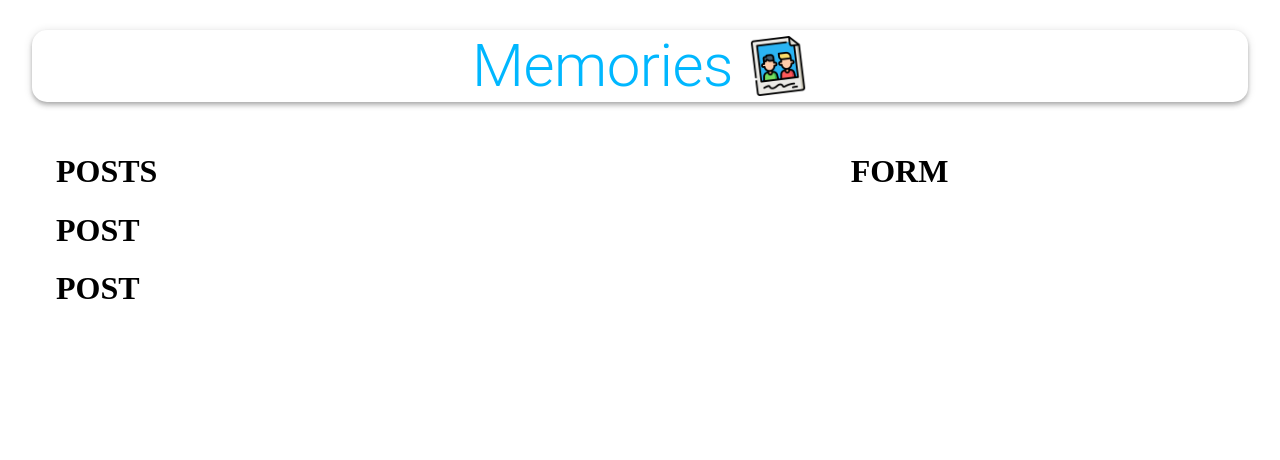
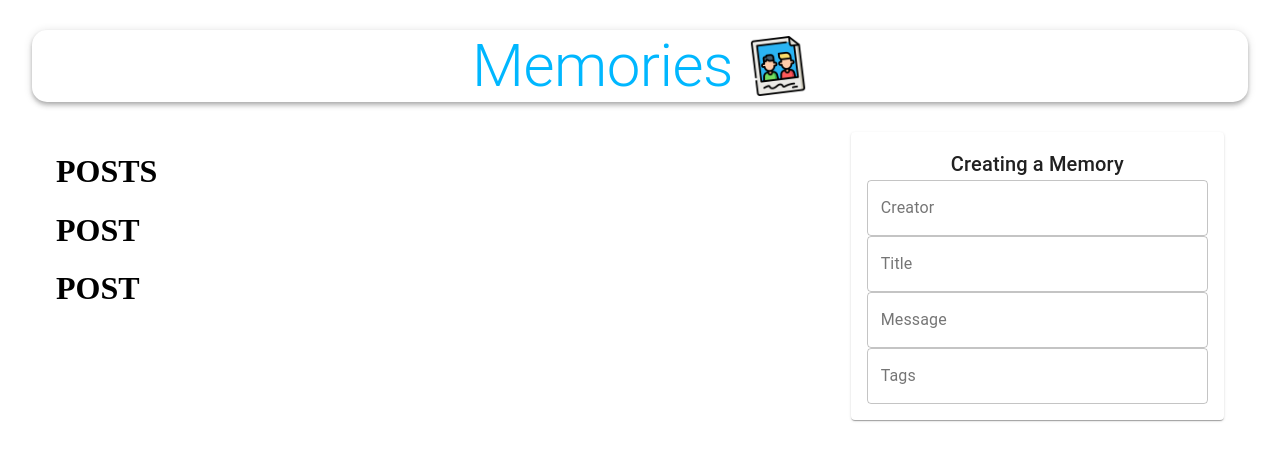
Before and after one commit to Logan-Bonnesen/naberhood, a React (Create React App) app in the folder client/: page / in a window 1280 px wide. Shown: the top 460 px of the page. Built offline with nearby package versions, Linux system fonts and the light colour scheme; no server answers.

Commit message:
adding text fields to form

```diff
--- a/client/src/components/Form/Form.js
+++ b/client/src/components/Form/Form.js
@@ -1,11 +1,26 @@
-import React from 'react';
+import React, { useState } from 'react';
+import { TextField, Button, Typography, Paper } from '@material-ui/core';
 
 import useStyles from './styles'
 
 const Form = () => {
+    const [postData, setPostData] = useState({ creator: '', title: '', message: '', tags: '', selectedFile: '' })
     const classes = useStyles();
+
+    const handleSubmit = () => {
+
+    }
     return (
-        <h1>FORM</h1>
+        <Paper className={classes.paper}>
+            <form autoComplete='off' noValidate className={classes.form} onSubmit={handleSubmit}>
+               <Typography variant="h6">Creating a Memory</Typography>
+               <TextField name="creator" variant="outlined" label="Creator" fullWidth value={postData.creator} onChange={(e) => setPostData({ ...postData, creator: e.target.value })} />
+               <TextField name="title" variant="outlined" label="Title" fullWidth value={postData.title} onChange={(e) => setPostData({ ...postData, title: e.target.value })} />
+               <TextField name="message" variant="outlined" label="Message" fullWidth value={postData.message} onChange={(e) => setPostData({ ...postData, message: e.target.value })} />
+               <TextField name="tags" variant="outlined" label="Tags" fullWidth value={postData.tags} onChange={(e) => setPostData({ ...postData, tags: e.target.value })} />
+            </form>
+
+        </Paper>
     );
 }
 
```
